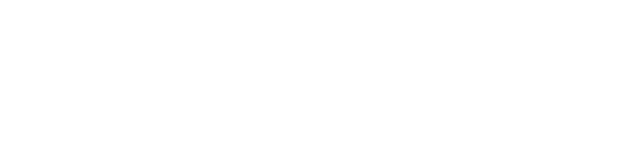
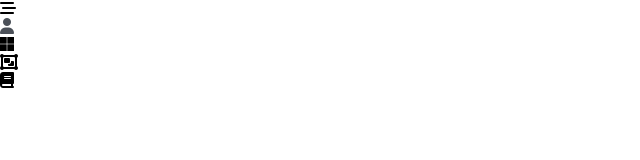
Before and after one commit to sharif742743/Tailwind-25-12-2023-, a plain HTML site: page index.html in a window 1280 px wide. Shown: the whole page, without its empty margins (0-640 px from the left). Drawn offline with Linux system fonts and the light colour scheme.

Commit message:
first nav

```diff
--- a/index.html
+++ b/index.html
@@ -18,9 +18,50 @@
     <link rel="shortcut icon" href="./Sharif.png" type="image/x-icon">
 
 </head>
-<body class="container bg-orange-100 px-10 ">
+<body >
 
+    <div class="fixed h-full w-[60px] bg-white sm:hidden md:block">
+        <div class=" text-center flex flex-col">
 
+            <!-- side menu bar -->
+
+            <div class="m-2">
+                <i class="fa-solid fa-bars-staggered"></i>
+            </div>
+
+            <!-- side user bar -->
+
+            <div class="h-16 w-full bg-gray-100 flex items-center justify-center">
+                <div class="h-10 w-10 flex items-center justify-center rounded-full bg-gray-200">
+                    <i class="fa-solid fa-user text-[14px] " style="color: #4b5058;"></i>
+                </div>
+            </div>
+
+            <!-- side microsoft bar -->
+
+            <div>
+                <div>
+                    <i class="fa-brands fa-microsoft text-[14px] p-5"></i>
+                </div>
+            </div>
+
+            <!-- side graphic bar -->
+
+            <div>
+                <div>
+                    <i class="fa-solid fa-object-group p-5 text-[14px]"></i>
+                </div>
+            </div>
+
+            <!-- side book bar -->
+
+            <div>
+                <div>
+                    <i class="fa-solid fa-book p-5 text-[14px]"></i>
+                </div>
+            </div>
+        </div>
+    </div>
 
 </body>
 </html
```
